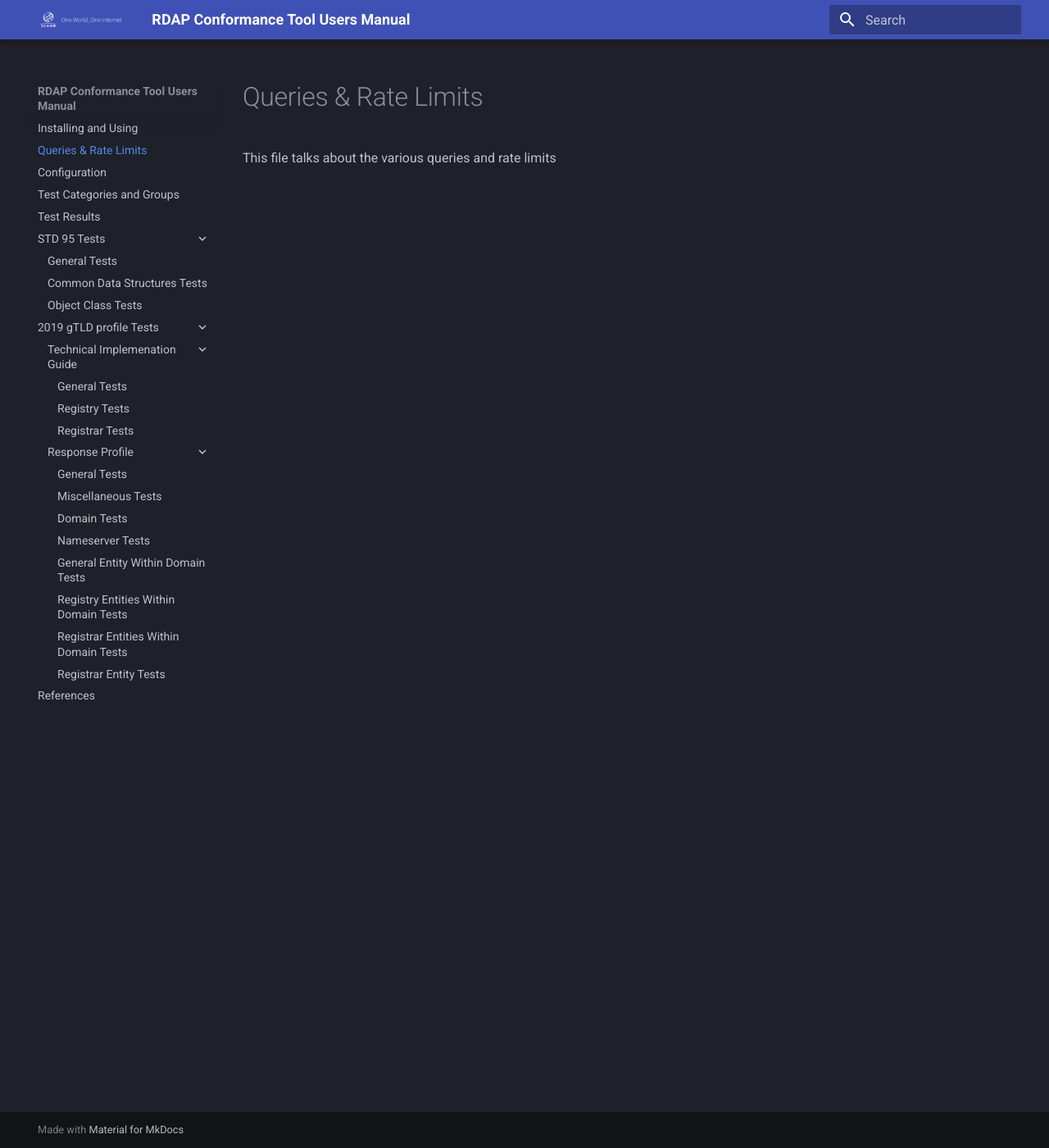
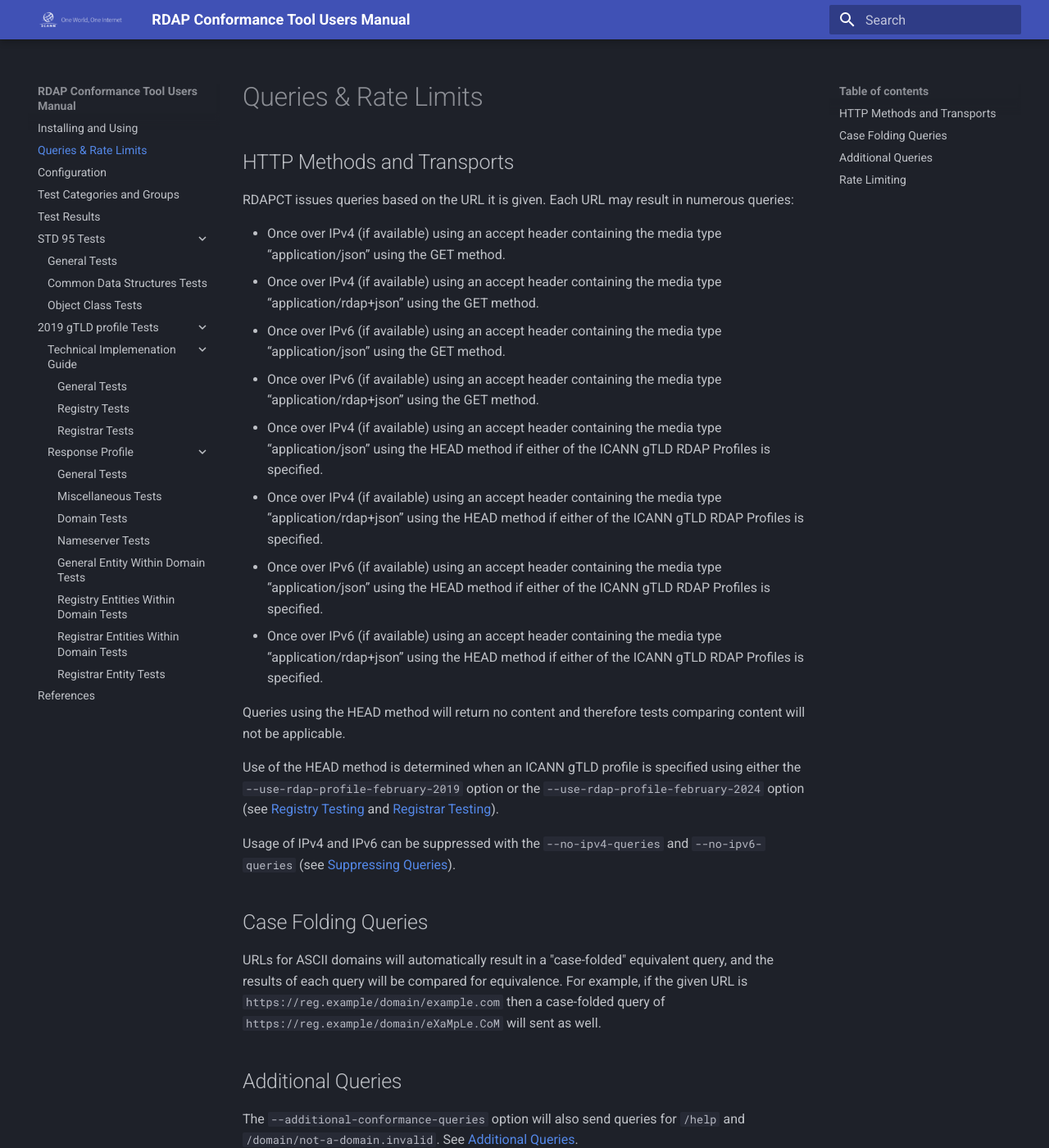
Before and after one commit to icann/rdap-conformance-tool, an MkDocs documentation site: the page built from docs/queries_rate_limits.md, in a window 1280 px wide and 1400 px high. Shown: the whole window at 82% size. Built offline with MkDocs 1.6.1 and Material for MkDocs 9.7.7, drawn with Linux system fonts in a browser that asks for light colours; some of the changed text lies outside the part shown.

Commit message:
adding queries and rate limiting information

```diff
--- a/docs/queries_rate_limits.md
+++ b/docs/queries_rate_limits.md
@@ -1,3 +1,44 @@
 # Queries & Rate Limits
 
-This file talks about the various queries and rate limits
+## HTTP Methods and Transports
+
+RDAPCT issues queries based on the URL it is given. Each URL may result in numerous queries:
+
+* Once over IPv4 (if available) using an accept header containing the media type “application/json” using the GET method.
+* Once over IPv4 (if available) using an accept header containing the media type “application/rdap+json” using the GET method.
+* Once over IPv6 (if available) using an accept header containing the media type “application/json” using the GET method.
+* Once over IPv6 (if available) using an accept header containing the media type “application/rdap+json” using the GET method.
+* Once over IPv4 (if available) using an accept header containing the media type “application/json” using the HEAD method if either of the ICANN gTLD RDAP Profiles is specified.
+* Once over IPv4 (if available) using an accept header containing the media type “application/rdap+json” using the HEAD method if either of the ICANN gTLD RDAP Profiles is specified.
+* Once over IPv6 (if available) using an accept header containing the media type “application/json” using the HEAD method if either of the ICANN gTLD RDAP Profiles is specified.
+* Once over IPv6 (if available) using an accept header containing the media type “application/rdap+json” using the HEAD method if either of the ICANN gTLD RDAP Profiles is specified.
+
+Queries using the HEAD method will return no content and therefore tests comparing content will not be applicable.
+
+Use of the HEAD method is determined when an ICANN gTLD profile is specified using either the `--use-rdap-profile-february-2019`
+option or the `--use-rdap-profile-february-2024` option (see [Registry Testing](../overview/#testing-as-a-gtld-registry)
+and [Registrar Testing](../overview/#testing-as-a-gtld-registrar)).
+
+Usage of IPv4 and IPv6 can be suppressed with the `--no-ipv4-queries` and `--no-ipv6-queries`
+(see [Suppressing Queries](../overview/#supressing-ipv4-or-ipv6-queries)).
+
+## Case Folding Queries
+
+URLs for ASCII domains will automatically result in a "case-folded" equivalent query,
+and the results of each query will be compared for equivalence. For example, if the
+given URL is `https://reg.example/domain/example.com` then a case-folded query of
+`https://reg.example/domain/eXaMpLe.CoM` will sent as well.
+
+## Additional Queries
+
+The `--additional-conformance-queries` option will also send queries for `/help` and
+`/domain/not-a-domain.invalid`. See [Additional Queries](../overview/#additional-queries).
+
+## Rate Limiting
+
+RDAPCT honors the HTTP status code 429, as specified by [RFC 7480](https://datatracker.ietf.org/doc/html/rfc7480#section-5.5).
+
+If a 429 response contains a `retry-after` header (see [RFC 9110](https://datatracker.ietf.org/doc/html/rfc9110#name-retry-after)),
+RDAPCT will requery once after the number of seconds specified by the value given in the `retry-after` header up to 120 seconds.
+
+If a 429 response does not contain a `retry-after` header, RDAPCT will requery once after 30 seconds.
```
Also changed, not shown: docs/index.md (+1 -1 lines).
